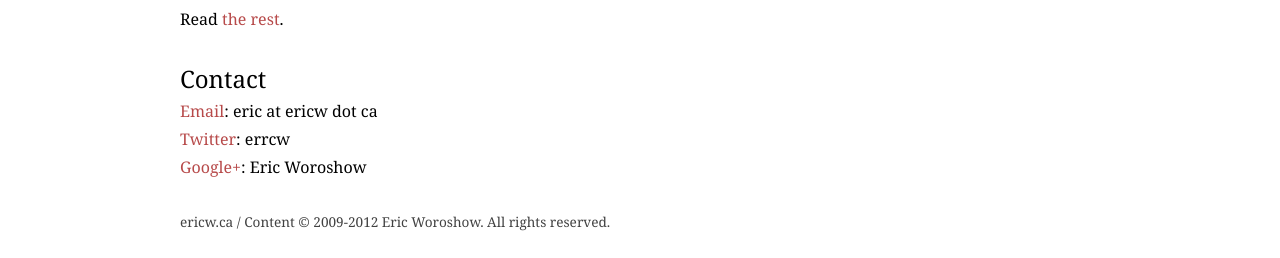
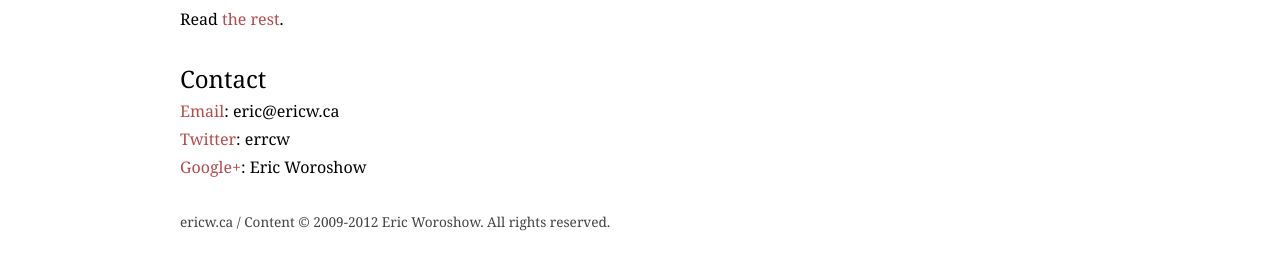
Before and after one commit to errcw/errcw.github.com, a Jekyll site: the page built from index.html, in a window 1280 px wide. Shown: the part 1109-1367 px from the top of the page. Built offline with Jekyll 4.4.1, drawn with Linux system fonts in a browser that asks for light colours.

Commit message:
Switched email to drop minor obfuscation

```diff
--- a/index.html
+++ b/index.html
@@ -63,7 +63,7 @@ You might be interested in my <a href='/files/EricWoroshowResume.pdf'>r&eacute;s
 
 <h1>Contact</h1>
 <ul class='simple'>
-  <li><a href='mailto:eric at ericw dot ca'>Email</a>: eric at ericw dot ca</li>
+  <li><a href='mailto:eric@ericw.ca'>Email</a>: eric@ericw.ca</li>
   <li><a href='http://twitter.com/errcw'>Twitter</a>: errcw</li>
   <li><a href='https://plus.google.com/109040157412314853002'>Google+</a>: Eric Woroshow</li>
 </ul>
```
